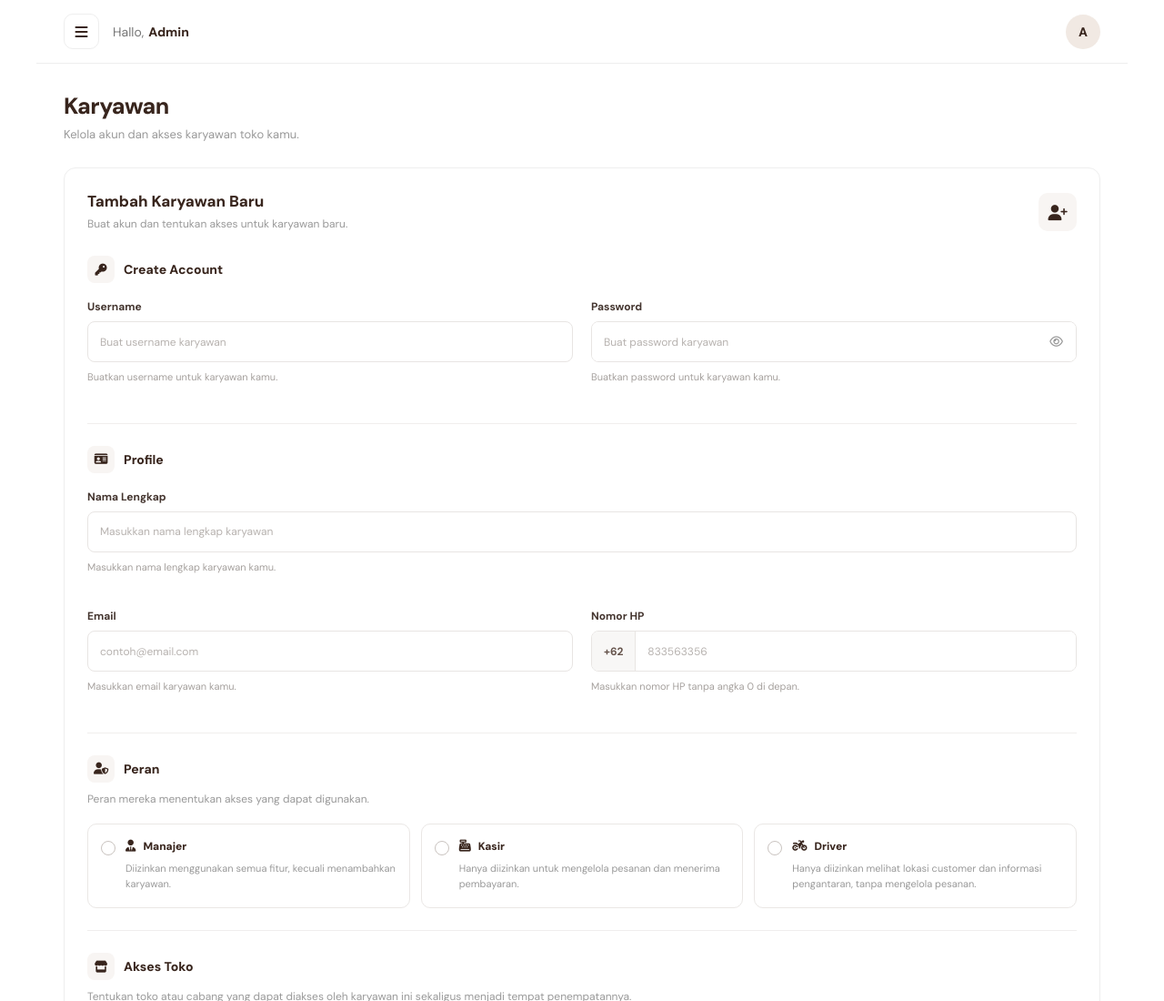
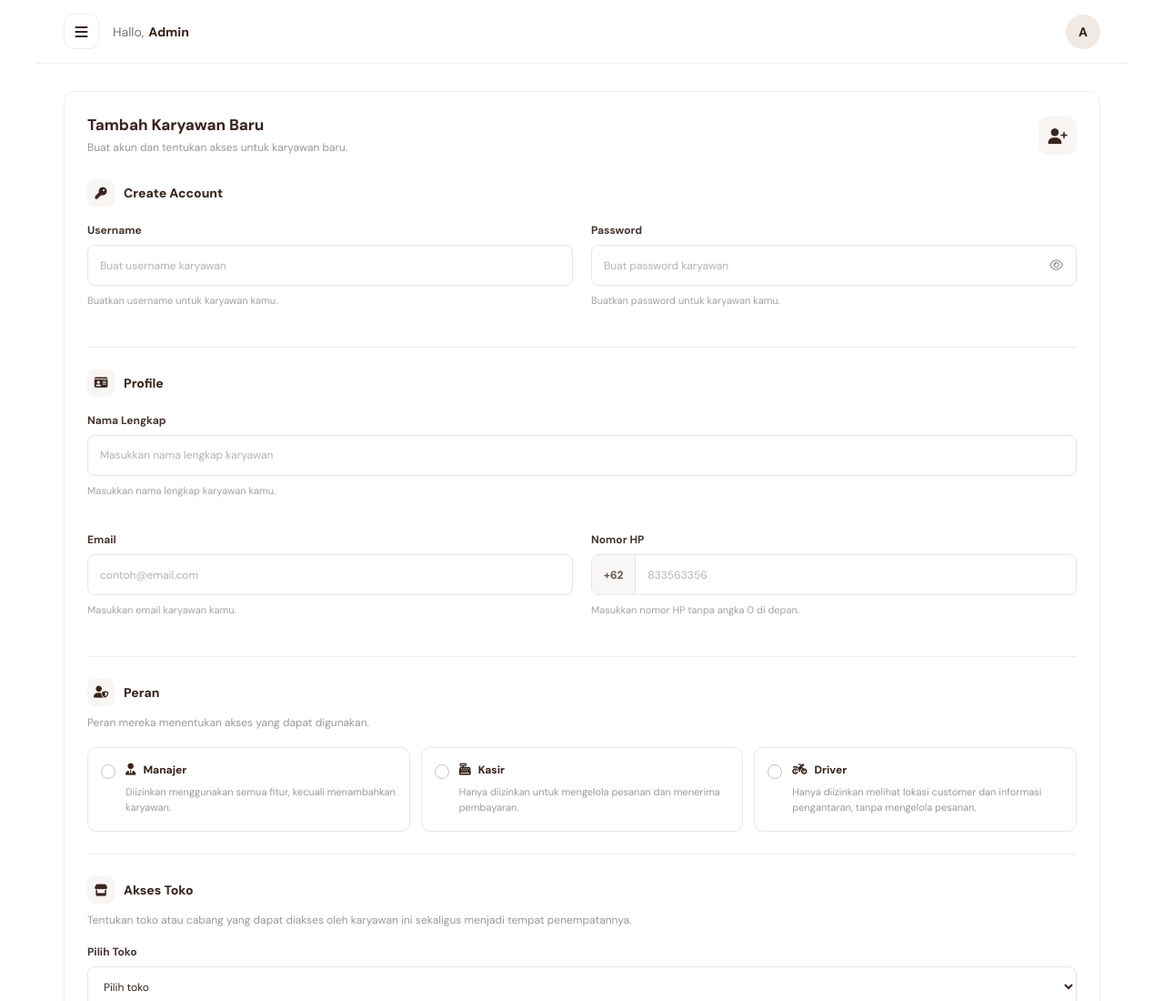
Before and after one commit to SendiAp/Kopicu, a plain HTML site: page admin/karyawan/karyawan.html in a window 1280 px wide. Shown: the top 1100 px of the page at 91% size. Drawn offline with Linux system fonts and the light colour scheme; some packages are replaced by stand-ins of ours; a script that the page names is missing.

Commit message:
Update karyawan.html

```diff
--- a/admin/karyawan/karyawan.html
+++ b/admin/karyawan/karyawan.html
@@ -36,13 +36,6 @@
       </div>
 
       <div class="admin-avatar" id="admin-avatar">A</div>
-    </header>
-
-    <header class="page-header">
-      <div>
-        <h1>Karyawan</h1>
-        <p>Kelola akun dan akses karyawan toko kamu.</p>
-      </div>
     </header>
 
     <section class="employee-form-section">
```
